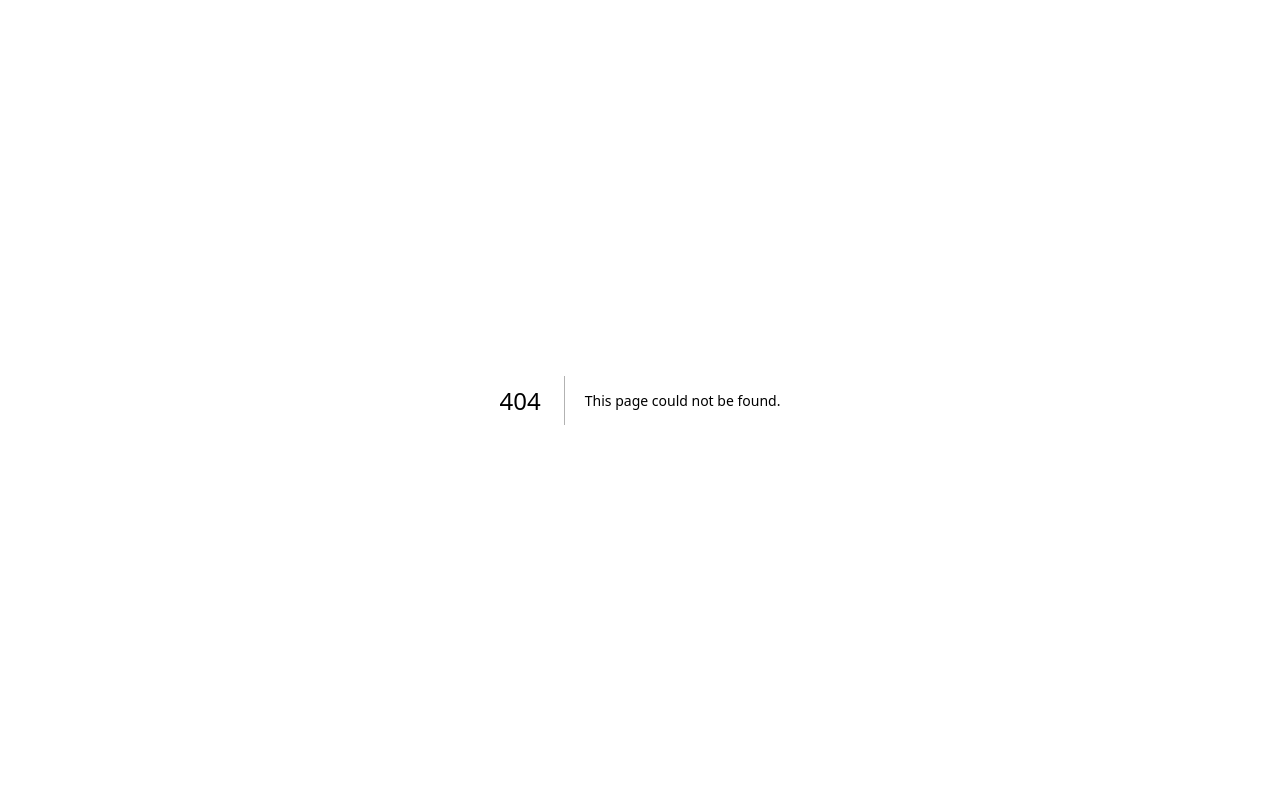
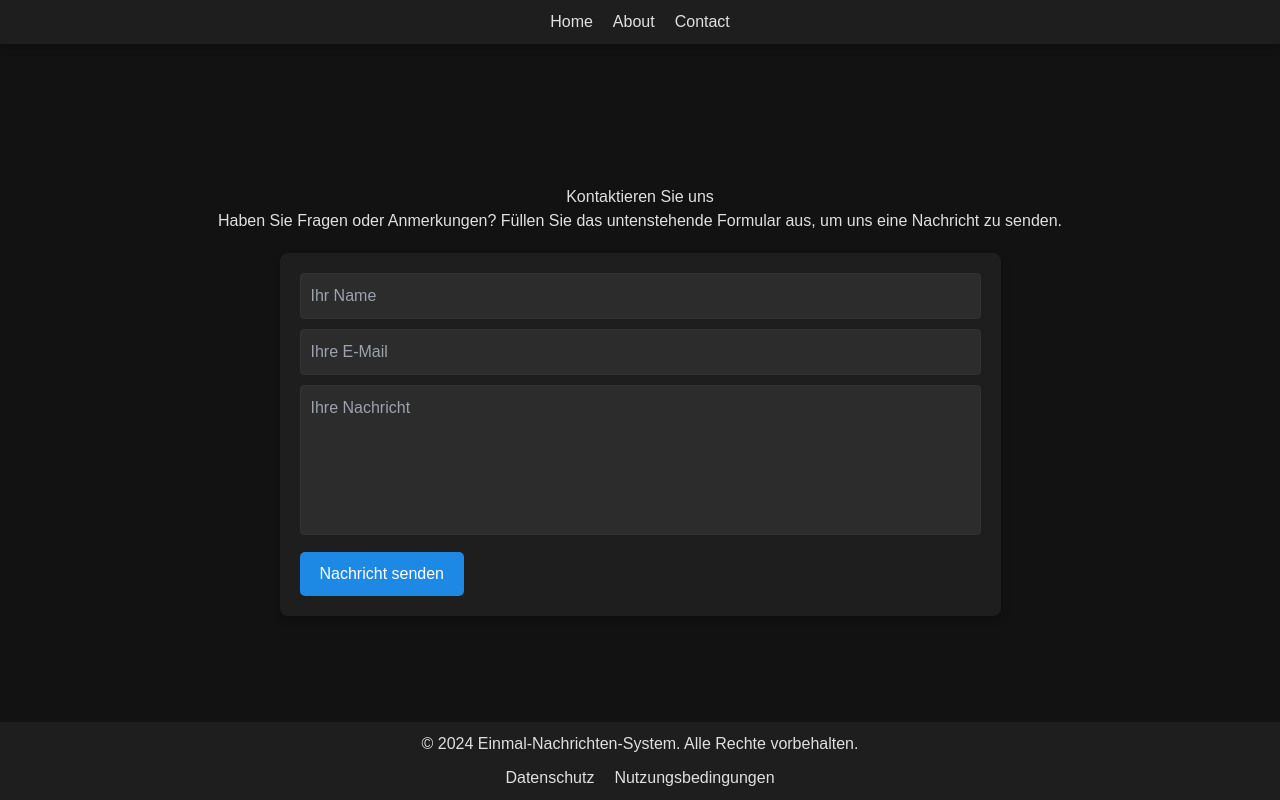
Before and after one commit to ErrorRExorY/share-secrets, a Next.js app: page /contact in a window 1280 px wide. Before the commit this address had no page. Built offline with nearby package versions, Linux system fonts and the light colour scheme.

Commit message:
Added the Germany required pages

```diff
--- /dev/null
+++ b/app/about/page.tsx
@@ -0,0 +1,29 @@
+'use client';
+
+import Header from '../components/Header';
+import Footer from '../components/Footer';
+import styles from '../Home.module.css';
+
+export default function AboutPage() {
+  return (
+    <div className={styles.container}>
+      <Header />
+      <header className={styles.header}>
+        <h1>Über das Einmal-Nachrichten-System</h1>
+        <p>Das Einmal-Nachrichten-System ermöglicht es Ihnen, Nachrichten zu erstellen, die nach einmaligem Lesen zerstört werden. Dies bietet eine zusätzliche Sicherheitsschicht für vertrauliche Informationen.</p>
+        <h2>Funktionen</h2>
+        <ul>
+          <li>Passwortschutz für zusätzliche Sicherheit</li>
+          <li>Ablaufzeit für zeitlich begrenzte Nachrichten</li>
+        </ul>
+        <h2>Verwendung</h2>
+        <ol>
+          <li>Erstellen Sie eine Nachricht und optional ein Passwort und eine Ablaufzeit.</li>
+          <li>Teilen Sie den generierten Link mit dem Empfänger.</li>
+          <li>Die Nachricht wird nach einmaligem Lesen zerstört.</li>
+        </ol>
+      </header>
+      <Footer />
+    </div>
+  );
+}
--- /dev/null
+++ b/app/api/contact/route.ts
@@ -0,0 +1,39 @@
+import { NextRequest, NextResponse } from 'next/server';
+import nodemailer from 'nodemailer';
+
+export async function POST(request: NextRequest) {
+  try {
+    const { name, email, message } = await request.json();
+
+    // Validierung der eingehenden Daten
+    if (!name || !email || !message) {
+      return NextResponse.json({ error: 'Alle Felder sind erforderlich.' }, { status: 400 });
+    }
+
+    // E-Mail-Transporter konfigurieren
+    const transporter = nodemailer.createTransport({
+      service: 'Gmail', // oder ein anderer E-Mail-Service
+      auth: {
+        user: process.env.EMAIL_USER, // Ihre E-Mail
+        pass: process.env.EMAIL_PASS, // Ihr E-Mail-Passwort
+      },
+    });
+
+    // E-Mail-Inhalt konfigurieren
+    const mailOptions = {
+      from: email,
+      to: process.env.EMAIL_RECEIVER, // Empfänger-E-Mail
+      subject: `Neue Kontaktanfrage von ${name}`,
+      text: message,
+      html: `<p><strong>Name:</strong> ${name}</p><p><strong>E-Mail:</strong> ${email}</p><p><strong>Nachricht:</strong><br>${message}</p>`,
+    };
+
+    // E-Mail senden
+    await transporter.sendMail(mailOptions);
+
+    return NextResponse.json({ success: 'Nachricht erfolgreich gesendet!' });
+  } catch (error) {
+    console.error('Fehler beim Senden der E-Mail:', error);
+    return NextResponse.json({ error: 'Fehler beim Senden der Nachricht.' }, { status: 500 });
+  }
+}
--- /dev/null
+++ b/app/contact/page.tsx
@@ -0,0 +1,93 @@
+'use client';
+
+import { useState } from 'react';
+import { toast } from 'react-toastify';
+import Header from '../components/Header';
+import Footer from '../components/Footer';
+import styles from '../Home.module.css';
+
+export default function ContactPage() {
+  const [name, setName] = useState('');
+  const [email, setEmail] = useState('');
+  const [message, setMessage] = useState('');
+
+  const handleSubmit = async (e: React.FormEvent) => {
+    e.preventDefault();
+    try {
+      const response = await fetch('/api/contact', {
+        method: 'POST',
+        headers: {
+          'Content-Type': 'application/json',
+        },
+        body: JSON.stringify({ name, email, message }),
+      });
+
+      if (!response.ok) {
+        throw new Error('Fehler beim Senden der Nachricht');
+      }
+
+      toast.success('Nachricht erfolgreich gesendet!', {
+        position: 'top-right',
+        autoClose: 5000,
+        hideProgressBar: false,
+        closeOnClick: true,
+        pauseOnHover: true,
+        draggable: true,
+        theme: 'dark',
+      });
+
+      setName('');
+      setEmail('');
+      setMessage('');
+    } catch (error) {
+      toast.error('Fehler beim Senden der Nachricht.', {
+        position: 'top-right',
+        autoClose: 5000,
+        hideProgressBar: false,
+        closeOnClick: true,
+        pauseOnHover: true,
+        draggable: true,
+        theme: 'dark',
+      });
+    }
+  };
+
+  return (
+    <div className={styles.container}>
+      <Header />
+      <header className={styles.header}>
+        <h1>Kontaktieren Sie uns</h1>
+        <p>Haben Sie Fragen oder Anmerkungen? Füllen Sie das untenstehende Formular aus, um uns eine Nachricht zu senden.</p>
+      </header>
+      <form className={styles.form} onSubmit={handleSubmit}>
+        <input
+          className={styles.input}
+          type="text"
+          placeholder="Ihr Name"
+          value={name}
+          onChange={(e) => setName(e.target.value)}
+          required
+        />
+        <input
+          className={styles.input}
+          type="email"
+          placeholder="Ihre E-Mail"
+          value={email}
+          onChange={(e) => setEmail(e.target.value)}
+          required
+        />
+        <textarea
+          className={styles.textarea}
+          placeholder="Ihre Nachricht"
+          value={message}
+          onChange={(e) => setMessage(e.target.value)}
+          required
+        ></textarea>
+        <div className={styles.buttonContainer}>
+          <button className={styles.button} type="submit">Nachricht senden</button>
+        </div>
+      </form>
+      <Footer />
+    </div>
+  );
+}
--- a/app/layout.tsx
+++ b/app/layout.tsx
@@ -7,7 +7,7 @@ import 'react-toastify/dist/ReactToastify.css'; // Importiere die CSS für die T
 const inter = Inter({ subsets: ["latin"] });
 
 export const metadata: Metadata = {
-  title: "OneTime Message",
+  title: "Share Secrets",
   description: "Encrypted with Vault",
 };
 
--- /dev/null
+++ b/app/privacy/page.tsx
@@ -0,0 +1,26 @@
+'use client';
+
+import Header from '../components/Header';
+import Footer from '../components/Footer';
+import styles from '../Home.module.css';
+
+export default function PrivacyPage() {
+  return (
+    <div className={styles.container}>
+      <Header />
+      <header className={styles.header}>
+        <h1>Datenschutzrichtlinie</h1>
+        <p>Wir legen großen Wert auf den Schutz Ihrer persönlichen Daten. Diese Datenschutzrichtlinie erklärt, wie wir Ihre Daten sammeln, verwenden und schützen.</p>
+        <h2>Sammlung und Nutzung von Daten</h2>
+        <p>Wir sammeln nur die minimal erforderlichen Daten, um unseren Service bereitzustellen und zu verbessern. Ihre Nachrichteninhalte und Passwörter werden verschlüsselt gespeichert und nach dem ersten Lesen gelöscht.</p>
+        <h2>Weitergabe von Daten</h2>
+        <p>Wir geben Ihre Daten nicht an Dritte weiter, außer wenn dies gesetzlich vorgeschrieben ist oder um unsere Nutzungsbedingungen durchzusetzen.</p>
+        <h2>Sicherheit</h2>
+        <p>Wir setzen technische und organisatorische Maßnahmen ein, um Ihre Daten vor unbefugtem Zugriff und Missbrauch zu schützen.</p>
+        <h2>Änderungen an dieser Richtlinie</h2>
+        <p>Wir können diese Datenschutzrichtlinie von Zeit zu Zeit aktualisieren. Änderungen werden auf dieser Seite veröffentlicht.</p>
+      </header>
+      <Footer />
+    </div>
+  );
+}
--- /dev/null
+++ b/app/terms/page.tsx
@@ -0,0 +1,28 @@
+'use client';
+
+import Header from '../components/Header';
+import Footer from '../components/Footer';
+import styles from '../Home.module.css';
+
+export default function TermsPage() {
+  return (
+    <div className={styles.container}>
+      <Header />
+      <header className={styles.header}>
+        <h1>Nutzungsbedingungen</h1>
+        <p>Diese Nutzungsbedingungen regeln Ihre Nutzung des Einmal-Nachrichten-Systems. Durch die Nutzung des Dienstes stimmen Sie diesen Bedingungen zu.</p>
+        <h2>Verwendung des Dienstes</h2>
+        <p>Sie verpflichten sich, den Dienst nur für rechtmäßige Zwecke zu nutzen und keine Inhalte zu erstellen, die illegal, beleidigend oder anderweitig unangemessen sind.</p>
+        <h2>Verantwortung für Inhalte</h2>
+        <p>Sie sind allein verantwortlich für die Inhalte, die Sie über den Dienst erstellen und teilen. Wir übernehmen keine Haftung für die von Ihnen erstellten Inhalte.</p>
+        <h2>Datenschutz</h2>
+        <p>Unsere Datenschutzrichtlinie erklärt, wie wir Ihre persönlichen Daten behandeln und schützen. Durch die Nutzung des Dienstes stimmen Sie der Erfassung und Verwendung Ihrer Daten gemäß unserer Datenschutzrichtlinie zu.</p>
+        <h2>Änderungen der Nutzungsbedingungen</h2>
+        <p>Wir können diese Nutzungsbedingungen von Zeit zu Zeit ändern. Änderungen werden auf dieser Seite veröffentlicht. Durch die fortgesetzte Nutzung des Dienstes nach Veröffentlichung der Änderungen stimmen Sie den geänderten Bedingungen zu.</p>
+        <h2>Haftungsausschluss</h2>
+        <p>Der Dienst wird &ldquo;wie besehen&rdquo; ohne jegliche Gewährleistung bereitgestellt. Wir übernehmen keine Haftung für Schäden, die aus der Nutzung des Dienstes entstehen.</p>
+      </header>
+      <Footer />
+    </div>
+  );
+}
--- a/package.json
+++ b/package.json
@@ -10,10 +10,12 @@
   },
   "dependencies": {
     "@types/crypto-js": "^4.2.2",
+    "@types/nodemailer": "^6.4.15",
     "@types/uuid": "^10.0.0",
     "axios": "^1.7.2",
     "crypto-js": "^4.2.0",
     "next": "14.2.5",
+    "nodemailer": "^6.9.14",
     "react": "^18",
     "react-dom": "^18",
     "react-toastify": "^10.0.5",
```
Also changed, not shown: 1 other file (tests, documents, lock files or other folders).
